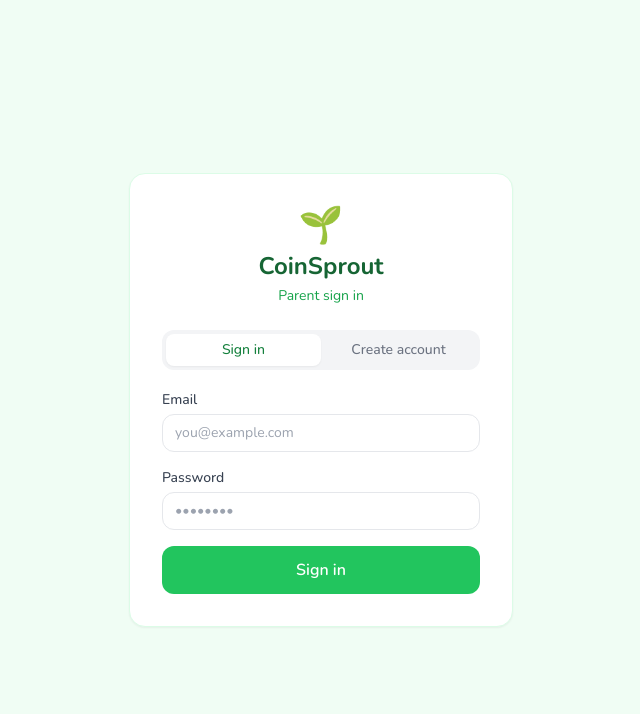
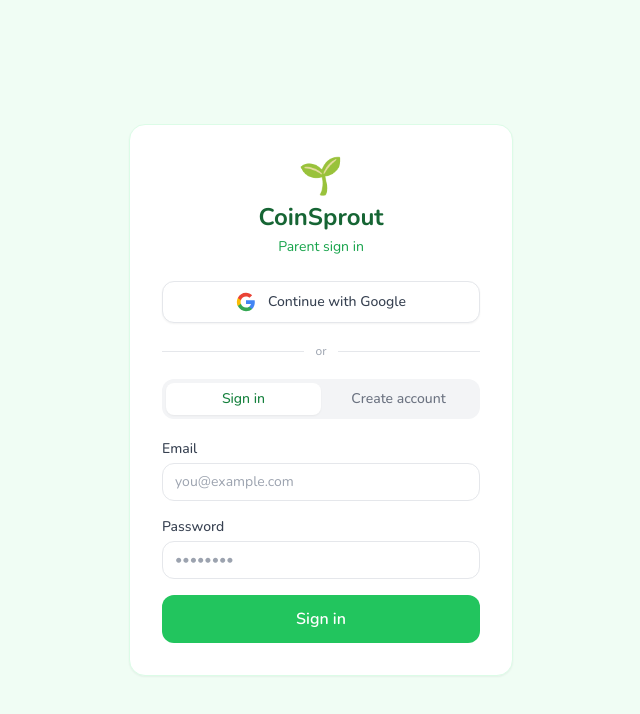
Before and after one commit to Hafoozi/CoinSprout, a Next.js app: page /login in a window 1280 px wide. Shown: the top 714 px of the page, without its empty margins (319-959 px from the left). Built offline with nearby package versions, Linux system fonts and the light colour scheme.

Commit message:
Add Google OAuth sign-in

```diff
--- /dev/null
+++ b/app/auth/callback/route.ts
@@ -0,0 +1,19 @@
+import { NextResponse } from 'next/server'
+import { createClient } from '@/lib/supabase/server'
+import { ROUTES } from '@/lib/constants/routes'
+
+export async function GET(request: Request) {
+  const { searchParams, origin } = new URL(request.url)
+  const code = searchParams.get('code')
+
+  if (code) {
+    const supabase = await createClient()
+    const { error } = await supabase.auth.exchangeCodeForSession(code)
+    if (!error) {
+      return NextResponse.redirect(`${origin}${ROUTES.PARENT.DASHBOARD}`)
+    }
+  }
+
+  // If something went wrong, redirect to login
+  return NextResponse.redirect(`${origin}${ROUTES.LOGIN}`)
+}
--- a/components/auth/login-form.tsx
+++ b/components/auth/login-form.tsx
@@ -7,6 +7,7 @@
 import Button from '@/components/ui/button'
 import Input from '@/components/ui/input'
 import { ROUTES } from '@/lib/constants/routes'
+import { createClient } from '@/lib/supabase/client'
 import type { ActionResult } from '@/types/ui'
 
 const INITIAL: ActionResult = { success: false }
@@ -43,8 +44,40 @@
 
   const state = mode === 'signin' ? signInState : signUpState
 
+  async function handleGoogleSignIn() {
+    const supabase = createClient()
+    await supabase.auth.signInWithOAuth({
+      provider: 'google',
+      options: {
+        redirectTo: `${window.location.origin}/auth/callback`,
+      },
+    })
+  }
+
   return (
     <div className="space-y-5">
+      {/* Google sign-in */}
+      <button
+        type="button"
+        onClick={handleGoogleSignIn}
+        className="flex w-full items-center justify-center gap-3 rounded-xl border border-gray-200 bg-white px-4 py-2.5 text-sm font-medium text-gray-700 shadow-sm hover:bg-gray-50 transition-colors"
+      >
+        <svg viewBox="0 0 24 24" className="h-5 w-5" xmlns="http://www.w3.org/2000/svg">
+          <path d="M22.56 12.25c0-.78-.07-1.53-.2-2.25H12v4.26h5.92c-.26 1.37-1.04 2.53-2.21 3.31v2.77h3.57c2.08-1.92 3.28-4.74 3.28-8.09z" fill="#4285F4"/>
+          <path d="M12 23c2.97 0 5.46-.98 7.28-2.66l-3.57-2.77c-.98.66-2.23 1.06-3.71 1.06-2.86 0-5.29-1.93-6.16-4.53H2.18v2.84C3.99 20.53 7.7 23 12 23z" fill="#34A853"/>
+          <path d="M5.84 14.09c-.22-.66-.35-1.36-.35-2.09s.13-1.43.35-2.09V7.07H2.18C1.43 8.55 1 10.22 1 12s.43 3.45 1.18 4.93l3.66-2.84z" fill="#FBBC05"/>
+          <path d="M12 5.38c1.62 0 3.06.56 4.21 1.64l3.15-3.15C17.45 2.09 14.97 1 12 1 7.7 1 3.99 3.47 2.18 7.07l3.66 2.84c.87-2.6 3.3-4.53 6.16-4.53z" fill="#EA4335"/>
+        </svg>
+        Continue with Google
+      </button>
+
+      {/* Divider */}
+      <div className="flex items-center gap-3">
+        <div className="h-px flex-1 bg-gray-200" />
+        <span className="text-xs text-gray-400">or</span>
+        <div className="h-px flex-1 bg-gray-200" />
+      </div>
+
       {/* Mode toggle */}
       <div className="flex rounded-xl bg-gray-100 p-1 text-sm">
         <button
```
